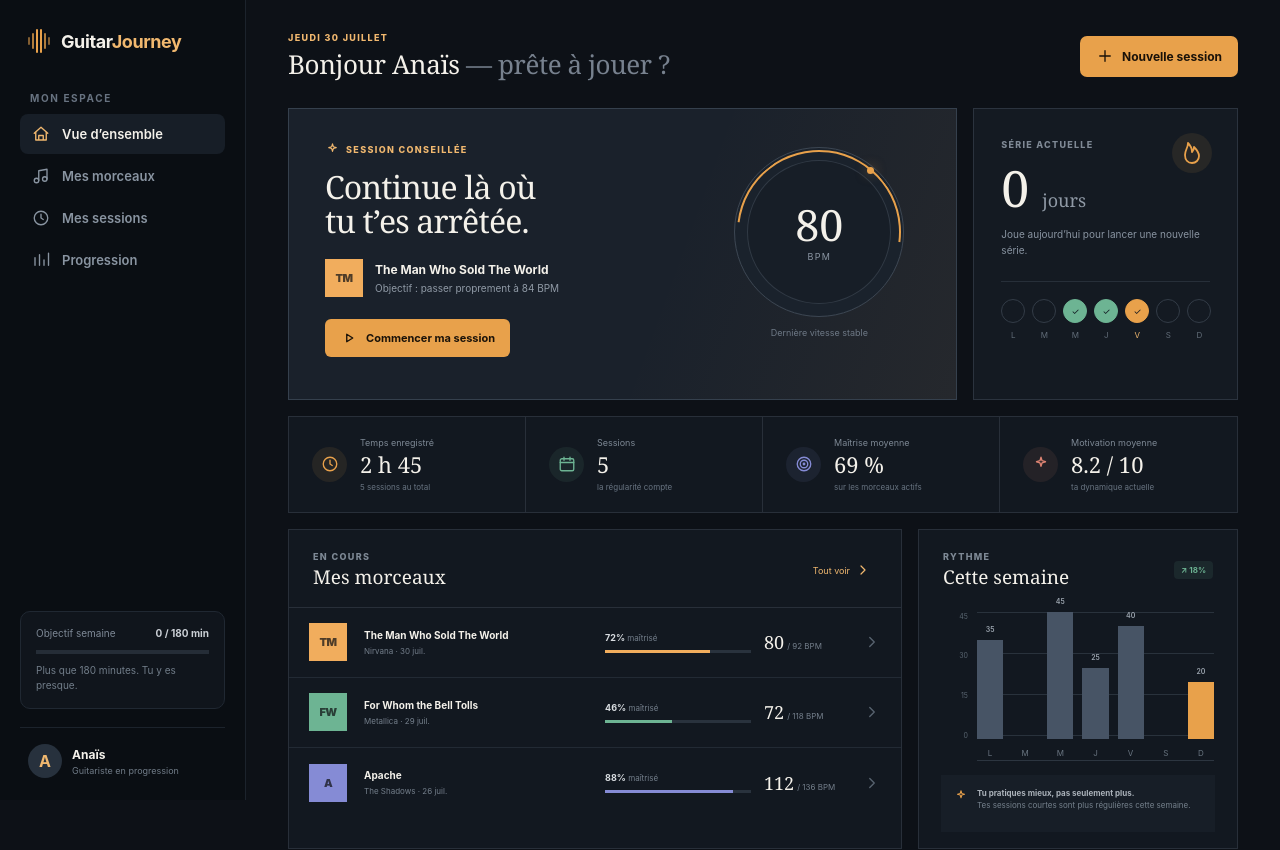
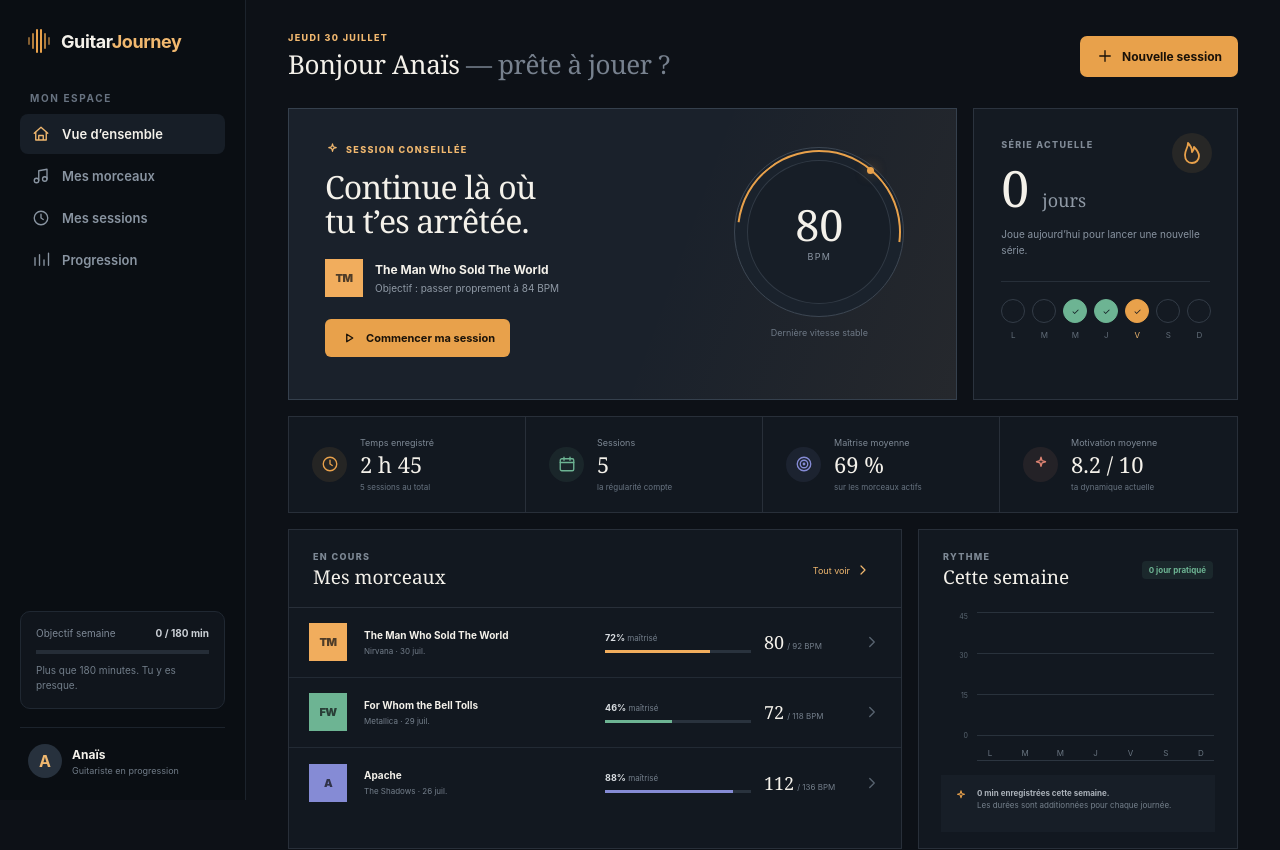
Before and after one commit to Kinnixx/guitar-journey, a Next.js app: page / in a window 1280 px wide. Shown: the top 850 px of the page. Built offline with nearby package versions, Linux system fonts and the light colour scheme.

Commit message:
fix: show real weekly practice stats (#8)

```diff
--- a/app/page.tsx
+++ b/app/page.tsx
@@ -52,15 +52,22 @@ function formatLocalDate(date: Date) {
   return `${year}-${month}-${day}`;
 }
 
-function getCurrentWeekBounds(today = new Date()) {
+function getCurrentWeekPractice(sessions: Session[], today = new Date()) {
   const monday = new Date(today.getFullYear(), today.getMonth(), today.getDate());
-  const daysSinceMonday = (monday.getDay() + 6) % 7;
-  monday.setDate(monday.getDate() - daysSinceMonday);
+  monday.setDate(monday.getDate() - ((monday.getDay() + 6) % 7));
+  const todayDate = formatLocalDate(today);
 
-  const sunday = new Date(monday);
-  sunday.setDate(monday.getDate() + 6);
+  const minutesByDate = new Map<string, number>();
+  sessions.forEach((session) => {
+    if (session.date > todayDate) return;
+    minutesByDate.set(session.date, (minutesByDate.get(session.date) ?? 0) + session.duration);
+  });
 
-  return { monday: formatLocalDate(monday), sunday: formatLocalDate(sunday) };
+  return ["L", "M", "M", "J", "V", "S", "D"].map((day, index) => {
+    const date = new Date(monday);
+    date.setDate(monday.getDate() + index);
+    return { day, value: minutesByDate.get(formatLocalDate(date)) ?? 0 };
+  });
 }
 
 function Icon({ name, size = 18 }: { name: IconName; size?: number }) {
@@ -185,23 +192,14 @@ export default function Home() {
   }, [toast]);
 
   const totalMinutes = sessions.reduce((sum, session) => sum + session.duration, 0);
-  const weeklyMinutes = useMemo(() => {
-    const { monday, sunday } = getCurrentWeekBounds();
-    return sessions
-      .filter((session) => session.date >= monday && session.date <= sunday)
-      .reduce((sum, session) => sum + session.duration, 0);
-  }, [sessions]);
+  const weekly = useMemo(() => getCurrentWeekPractice(sessions), [sessions]);
+  const weeklyMinutes = weekly.reduce((sum, day) => sum + day.value, 0);
   const currentSongs = useMemo(() => getSongsWithCurrentState(songs, sessions), [songs, sessions]);
   const averageProgress = currentSongs.length ? currentSongs.reduce((sum, song) => sum + song.progress, 0) / currentSongs.length : 0;
   const averageMotivation = sessions.length ? sessions.reduce((sum, session) => sum + session.motivation, 0) / sessions.length : 0;
   const streak = calculateStreak(sessions);
   const focusSong = currentSongs.find((song) => song.id === selectedSongId) ?? currentSongs[0];
   const sortedSessions = useMemo(() => sortSessionsByMostRecent(sessions), [sessions]);
-
-  const weekly = useMemo(() => {
-    const values = [35, 0, 45, 25, 40, 0, 20];
-    return ["L", "M", "M", "J", "V", "S", "D"].map((day, index) => ({ day, value: values[index] }));
-  }, []);
 
   const openSession = (songId = focusSong?.id ?? 1) => {
     setSelectedSongId(songId);
@@ -304,6 +302,7 @@ export default function Home() {
             streak={streak}
             totalMinutes={totalMinutes}
             weekly={weekly}
+            weeklyMinutes={weeklyMinutes}
           />
         )}
 
@@ -364,10 +363,12 @@ export default function Home() {
   );
 }
 
-function Dashboard({ songs, sessions, focusSong, streak, totalMinutes, averageProgress, averageMotivation, weekly, onOpenSession, onViewSongs }: {
+function Dashboard({ songs, sessions, focusSong, streak, totalMinutes, averageProgress, averageMotivation, weekly, weeklyMinutes, onOpenSession, onViewSongs }: {
   songs: Song[]; sessions: Session[]; focusSong?: Song; streak: number; totalMinutes: number; averageProgress: number;
-  averageMotivation: number; weekly: { day: string; value: number }[]; onOpenSession: (songId?: number) => void; onViewSongs: () => void;
+  averageMotivation: number; weekly: { day: string; value: number }[]; weeklyMinutes: number;
+  onOpenSession: (songId?: number) => void; onViewSongs: () => void;
 }) {
+  const practiceDays = weekly.filter((day) => day.value > 0).length;
   if (!focusSong) return <EmptyState icon="music" title="Ajoute ton premier morceau" copy="Ton parcours commencera ici." />;
   return <>
     <section className="hero-grid">
@@ -400,9 +401,9 @@ function Dashboard({ songs, sessions, focusSong, streak, totalMinutes, averagePr
         <div className="song-list">{songs.slice(0, 3).map((song) => <button className="song-row" key={song.id} onClick={() => onOpenSession(song.id)}><Cover song={song} /><div className="song-meta"><strong>{song.title}</strong><span>{song.artist} · {song.last}</span></div><div className="song-progress"><span><b>{song.progress}%</b> maîtrisé</span><div><i style={{ background: song.color, width: `${song.progress}%` }} /></div></div><div className="bpm"><strong>{song.bpm}</strong><span>/ {song.goal} BPM</span></div><Icon name="chevron" size={18} /></button>)}</div>
       </article>
       <article className="panel chart-panel">
-        <div className="panel-heading"><div><p>RYTHME</p><h2>Cette semaine</h2></div><span className="trend">↗ 18%</span></div>
+        <div className="panel-heading"><div><p>RYTHME</p><h2>Cette semaine</h2></div><span className="trend">{practiceDays} {practiceDays > 1 ? "jours pratiqués" : "jour pratiqué"}</span></div>
         <WeekChart weekly={weekly} />
-        <div className="chart-note"><span><Icon name="spark" size={14} /></span><p><strong>Tu pratiques mieux, pas seulement plus.</strong>Tes sessions courtes sont plus régulières cette semaine.</p></div>
+        <div className="chart-note"><span><Icon name="spark" size={14} /></span><p><strong>{weeklyMinutes} min enregistrées cette semaine.</strong>Les durées sont additionnées pour chaque journée.</p></div>
       </article>
     </section>
     <footer className="mantra"><span>“</span><p>La vitesse vient après la propreté.<small>Ton objectif du moment</small></p></footer>
@@ -414,7 +415,9 @@ function Stat({ icon, tone, label, value, detail }: { icon: IconName; tone: stri
 }
 
 function WeekChart({ weekly }: { weekly: { day: string; value: number }[] }) {
-  return <div className="chart"><div className="axis"><span>45</span><span>30</span><span>15</span><span>0</span></div><div className="bars">{weekly.map((day, index) => <div className="bar-column" key={`${day.day}-${index}`}><div className="bar-space"><span className={index === 6 ? "current" : ""} style={{ height: `${(day.value / 45) * 100}%` }}>{day.value ? <b>{day.value}</b> : null}</span></div><small>{day.day}</small></div>)}</div></div>;
+  const maximum = Math.max(45, Math.ceil(Math.max(...weekly.map((day) => day.value)) / 15) * 15);
+  const currentDayIndex = (new Date().getDay() + 6) % 7;
+  return <div className="chart"><div className="axis"><span>{maximum}</span><span>{Math.round(maximum * 2 / 3)}</span><span>{Math.round(maximum / 3)}</span><span>0</span></div><div className="bars">{weekly.map((day, index) => <div className="bar-column" key={`${day.day}-${index}`}><div className="bar-space"><span className={index === currentDayIndex ? "current" : ""} style={{ height: `${(day.value / maximum) * 100}%` }}>{day.value ? <b>{day.value}</b> : null}</span></div><small>{day.day}</small></div>)}</div></div>;
 }
 
 function SongsView({ songs, onAdd, onPractice, onRemove }: { songs: Song[]; onAdd: () => void; onPractice: (id: number) => void; onRemove: (id: number) => void }) {
```
